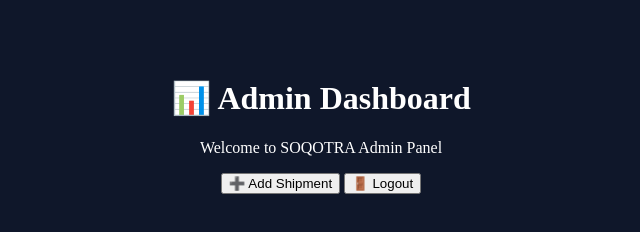
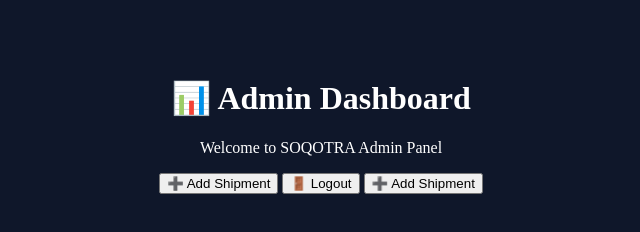
Before and after one commit to MRizwan2016/soqotra-cargo, a plain HTML site: page frontend/dashboard.html in a window 1280 px wide. Shown: the whole page, without its empty margins (319-959 px from the left). Drawn offline with Linux system fonts and the light colour scheme.

```diff
--- a/frontend/dashboard.html
+++ b/frontend/dashboard.html
@@ -12,6 +12,7 @@
 
   <button onclick="goAdd()">➕ Add Shipment</button>
   <button onclick="logout()">🚪 Logout</button>
+  <button onclick="window.location.href='add-shipment.html'">➕ Add Shipment</button>
 
   <script>
     function goAdd() {
```
